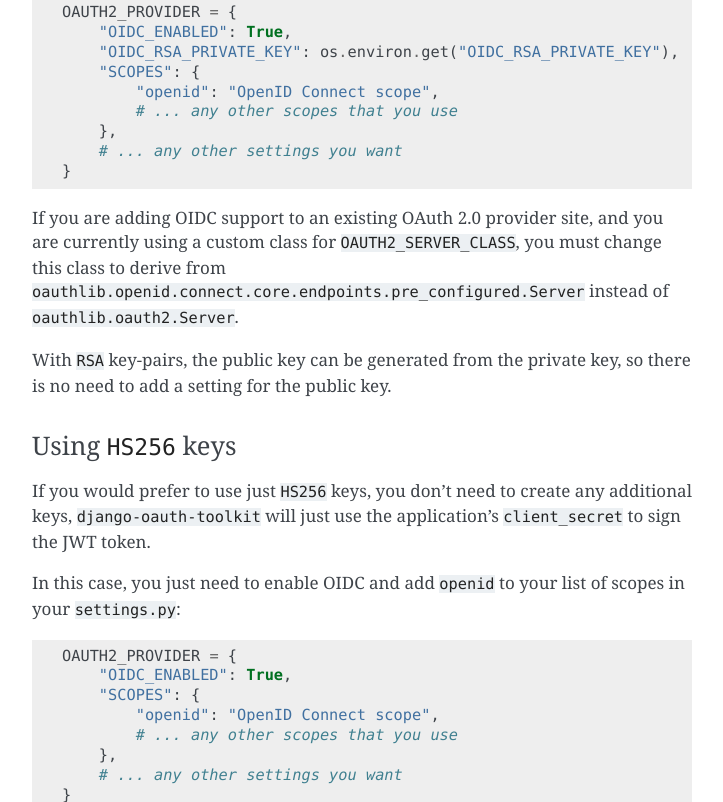
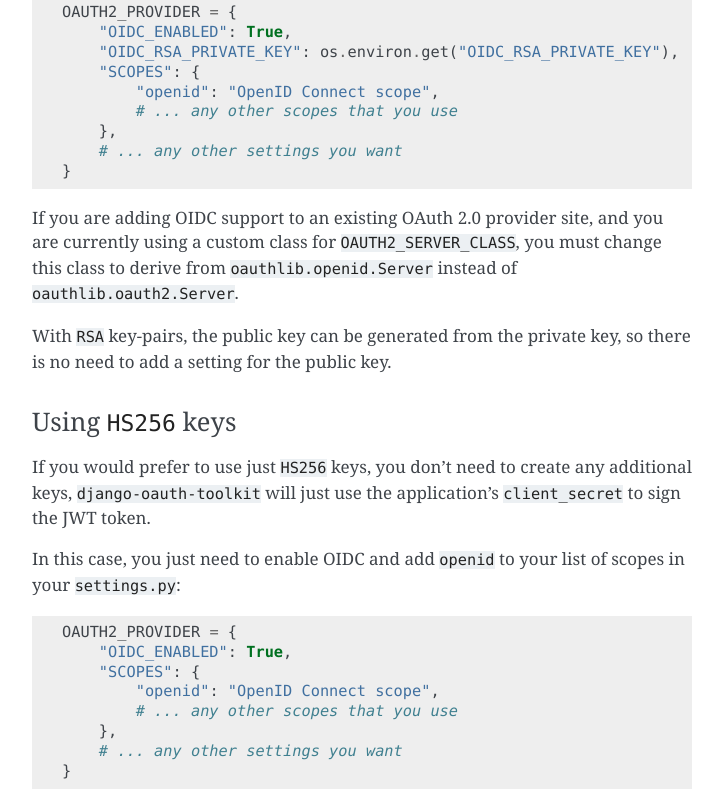
Before and after one commit to jazzband/django-oauth-toolkit, a Sphinx documentation site: the page built from docs/oidc.rst, in a window 1280 px wide and 900 px high, scrolled down 1800 px, cut to the strip 0-802 px from the top of the window. Shown: the whole strip, without its empty margins (388-1111 px from the left). Built offline with Sphinx 7.4.7, drawn with Linux system fonts in a browser that asks for light colours.

Commit message:
Use simpler import name for oauthlib OIDC server

```diff
--- a/docs/oidc.rst
+++ b/docs/oidc.rst
@@ -92,8 +92,7 @@
 
 If you are adding OIDC support to an existing OAuth 2.0 provider site, and you
 are currently using a custom class for ``OAUTH2_SERVER_CLASS``, you must
-change this class to derive from
-``oauthlib.openid.connect.core.endpoints.pre_configured.Server`` instead of
+change this class to derive from ``oauthlib.openid.Server`` instead of
 ``oauthlib.oauth2.Server``.
 
 With ``RSA`` key-pairs, the public key can be generated from the private key,
```
Also changed, not shown: 1 other file.
